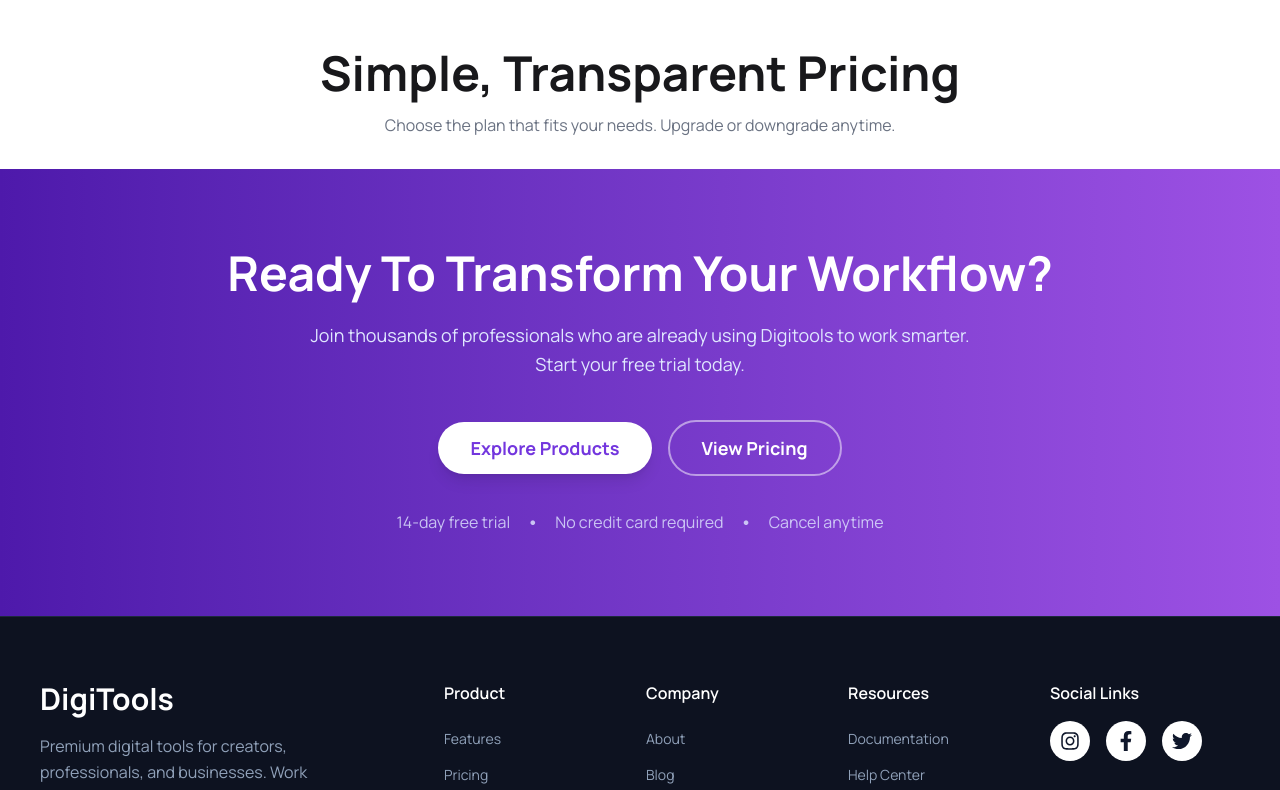
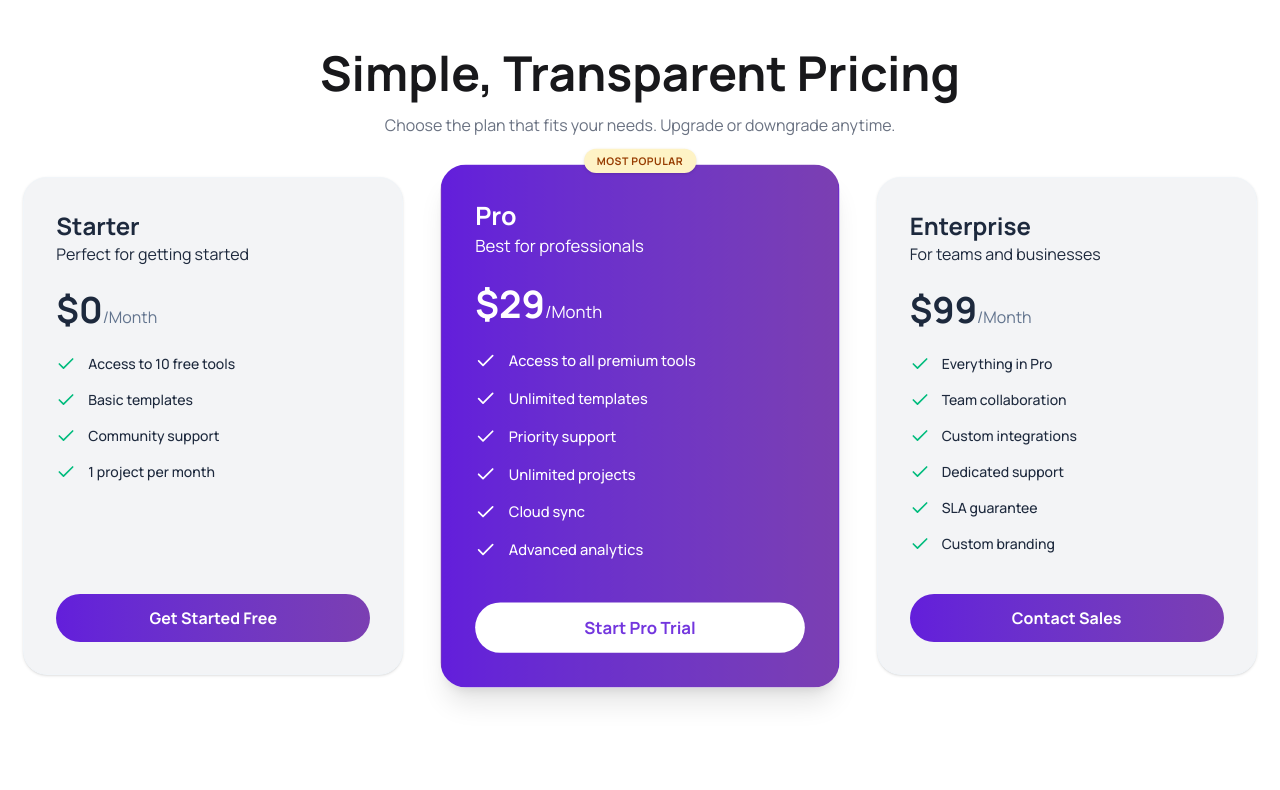
Before and after one commit to MHJony1/A-6-DigiTools-Platform, a React (Vite) app: page / in a window 1280 px wide. Shown: the part 1680-2470 px from the top of the page. Built offline with nearby package versions, Linux system fonts and the light colour scheme.

Commit message:
completed pricing card section with fetching json data

```diff
--- a/package.json
+++ b/package.json
@@ -11,7 +11,7 @@
   },
   "dependencies": {
     "@tailwindcss/vite": "^4.2.2",
-    "lucide": "^1.3.0",
+    "lucide-react": "^1.7.0",
     "react": "^19.2.4",
     "react-dom": "^19.2.4",
     "react-icons": "^5.6.0",
--- a/src/Components/Pricing/Pricing.jsx
+++ b/src/Components/Pricing/Pricing.jsx
@@ -7,11 +7,11 @@
 
   return (
     <div>
-     <div className='text-center mb-8'>
-       <h1 className='text-3xl md:text-5xl font-bold mb-4'>Simple, Transparent Pricing</h1>
+     <div className='text-center mb-8 '>
+       <h1 className='text-3xl md:text-5xl font-bold  mb-4'>Simple, Transparent Pricing</h1>
       <p className='text-md text-gray-500'>Choose the plan that fits your needs. Upgrade or downgrade anytime.</p>
 
-      <div className='grid grid-cols-1 md:grid-cols-3 max-w-300 mx-auto'>
+      <div className='grid grid-cols-1 md:grid-cols-3 justify-items-center md:max-w-7xl  mx-auto'>
         {
           pricing.map(card =>
             <PricingCard key={card.id} card={card}/>
--- a/src/Components/Pricing/PricingCard.jsx
+++ b/src/Components/Pricing/PricingCard.jsx
@@ -1,9 +1,57 @@
 import React from 'react';
+import { Check } from 'lucide-react';
+
 
 const PricingCard = ({card}) => {
+  const { plan, tagline, price, currency, billing_cycle, features, button_text, is_popular } = card;
+
   console.log(card);
   return (
-    <div>
+    <div className={`relative p-8 mx-auto w-full max-w-95 mt-10 mb-22 rounded-3xl flex flex-col justify-between h-auto border transition-all duration-300 ${
+      is_popular
+      ? 'bg-linear-to-r from-[#631edb] to-[#7b3fb2] text-white scale-105 shadow-xl border-transparent z-10'
+      : 'bg-gray-100 text-slate-800 border-slate-100 shadow-sm hover:shadow-md'
+    }`}>
+
+      <div className='flex-1'>
+        {/* popular badge */}
+      {is_popular && (
+        <div className="absolute -top-4 left-1/2 -translate-x-1/2 bg-amber-100 text-amber-800 text-[10px] font-bold px-3 py-1 rounded-2xl uppercase tracking-wider shadow-sm">
+          Most Popular
+        </div>
+      )}
+
+      <div className='text-left'>
+        <h3 className='text-2xl font-bold'>{plan}</h3>
+        <p className='text-md'>{tagline}</p>
+      </div>
+
+      <div className='text-left mt-6 mb-6'>
+        <span className='text-4xl font-bold'>{currency}{price}</span>
+        <span className={`text-md  ${is_popular ? 'text-white' :  'text-slate-500'}`}>{billing_cycle}</span>
+      </div>
+
+      <ul className="space-y-4 mb-10">
+        {
+          features.map((feature, index) => (
+            <li key={index} className="flex items-center gap-3 text-sm font-medium">
+            <Check className={`w-5 h-5 ${is_popular ? 'text-white' : 'text-emerald-500'}`} />
+            {feature}
+          </li>
+        ))}
+      </ul>
+      </div>
+
+
+      <div className='mt-auto'>
+        <button className={`w-full text-md py-3 rounded-full font-bold  transition-all active:scale-95 ${
+        is_popular
+        ? 'bg-white text-[#7336de] hover:bg-indigo-50'
+        : 'bg-linear-to-r from-[#631edb] to-[#7b3fb2] text-white hover:opacity-90'
+      }`}>
+        {button_text}
+      </button>
+      </div>
 
     </div>
   );
```
Also changed, not shown: 1 other file (tests, documents, lock files or other folders).
